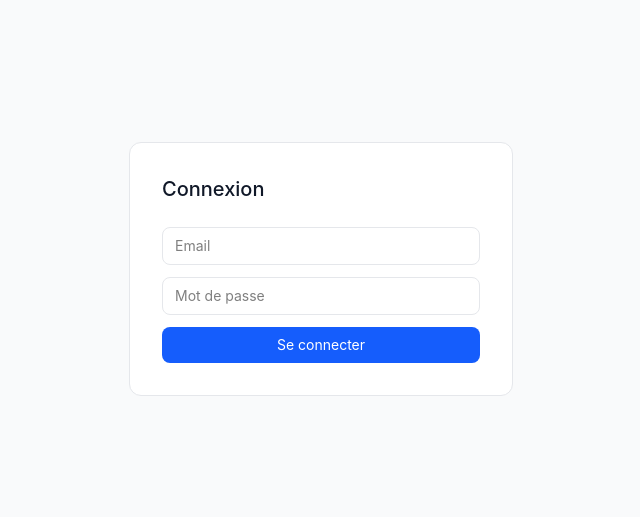
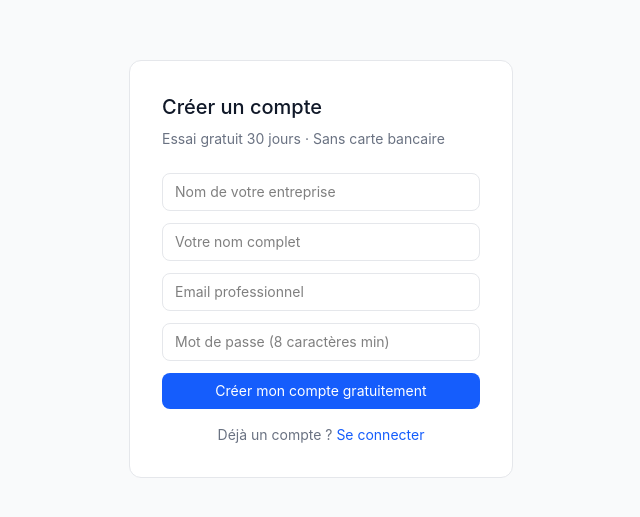
Before and after one commit to GabrielDnl/terrain-saas-front, a React (Vite) app: page /register in a window 1280 px wide. Before the commit this address led to /login. Shown: the part 131-648 px from the top of the page, without its empty margins (319-959 px from the left). Built offline with nearby package versions, Linux system fonts and the light colour scheme.

Commit message:
feat: page register + lien inscription sur login

```diff
--- a/src/App.tsx
+++ b/src/App.tsx
@@ -1,5 +1,6 @@
 import { BrowserRouter, Routes, Route, Navigate } from 'react-router-dom'
 import Login from './pages/Login'
+import Register from './pages/Register'
 import WeekPlanning from './components/WeekPlanning'
 import AgentPlanning from './pages/AgentPlanning'
 import LiveView from './pages/LiveView'
@@ -16,6 +17,7 @@ export default function App() {
     <BrowserRouter>
       <Routes>
         <Route path="/login" element={<Login />} />
+        <Route path="/register" element={<Register />} />
         <Route path="/planning" element={
           <PrivateRoute><WeekPlanning /></PrivateRoute>
         } />
@@ -29,7 +31,7 @@ export default function App() {
           <PrivateRoute><Upgrade /></PrivateRoute>
         } />
         <Route path="/mon-planning/:token" element={<AgentPlanning />} />
-        <Route path="*" element={<Navigate to="/planning" />} />
+        <Route path="*" element={<Navigate to="/login" />} />
       </Routes>
     </BrowserRouter>
   )
--- a/src/pages/Login.tsx
+++ b/src/pages/Login.tsx
@@ -5,14 +5,19 @@ export default function Login() {
   const [email, setEmail] = useState('')
   const [password, setPassword] = useState('')
   const [error, setError] = useState('')
+  const [loading, setLoading] = useState(false)
 
   const handleLogin = async () => {
+    setLoading(true)
+    setError('')
     try {
       const res = await api.post('/auth/login', { email, password })
       localStorage.setItem('token', res.data.token)
       window.location.href = '/planning'
     } catch {
       setError('Identifiants invalides')
+    } finally {
+      setLoading(false)
     }
   }
 
@@ -39,11 +44,18 @@ export default function Login() {
           />
           <button
             onClick={handleLogin}
-            className="w-full py-2 bg-blue-600 text-white rounded-lg text-sm hover:bg-blue-700"
+            disabled={loading}
+            className="w-full py-2 bg-blue-600 text-white rounded-lg text-sm hover:bg-blue-700 disabled:opacity-50"
           >
-            Se connecter
+            {loading ? 'Connexion...' : 'Se connecter'}
           </button>
         </div>
+        <p className="text-center text-sm text-gray-500 mt-4">
+          Pas encore de compte ?{' '}
+          <a href="/register" className="text-blue-600 hover:underline">
+            Créer un compte
+          </a>
+        </p>
       </div>
     </div>
   )
--- /dev/null
+++ b/src/pages/Register.tsx
@@ -0,0 +1,81 @@
+import { useState } from 'react'
+import api from '../lib/api'
+
+export default function Register() {
+  const [form, setForm] = useState({
+    companyName: '',
+    name: '',
+    email: '',
+    password: '',
+  })
+  const [error, setError] = useState('')
+  const [loading, setLoading] = useState(false)
+
+  const handleRegister = async () => {
+    setLoading(true)
+    setError('')
+    try {
+      const res = await api.post('/auth/register', form)
+      localStorage.setItem('token', res.data.token)
+      window.location.href = '/planning'
+    } catch (err: any) {
+      setError(err.response?.data?.error || 'Erreur lors de l\'inscription')
+    } finally {
+      setLoading(false)
+    }
+  }
+
+  return (
+    <div className="min-h-screen flex items-center justify-center bg-gray-50">
+      <div className="bg-white rounded-xl border border-gray-200 p-8 w-full max-w-sm">
+        <h1 className="text-xl font-medium text-gray-900 mb-2">Créer un compte</h1>
+        <p className="text-sm text-gray-500 mb-6">Essai gratuit 30 jours · Sans carte bancaire</p>
+        {error && <p className="text-sm text-red-500 mb-4">{error}</p>}
+        <div className="space-y-3">
+          <input
+            type="text"
+            placeholder="Nom de votre entreprise"
+            value={form.companyName}
+            onChange={e => setForm(f => ({ ...f, companyName: e.target.value }))}
+            className="w-full border border-gray-200 rounded-lg px-3 py-2 text-sm"
+          />
+          <input
+            type="text"
+            placeholder="Votre nom complet"
+            value={form.name}
+            onChange={e => setForm(f => ({ ...f, name: e.target.value }))}
+            className="w-full border border-gray-200 rounded-lg px-3 py-2 text-sm"
+          />
+          <input
+            type="email"
+            placeholder="Email professionnel"
+            value={form.email}
+            onChange={e => setForm(f => ({ ...f, email: e.target.value }))}
+            className="w-full border border-gray-200 rounded-lg px-3 py-2 text-sm"
+          />
+          <input
+            type="password"
+            placeholder="Mot de passe (8 caractères min)"
+            value={form.password}
+            onChange={e => setForm(f => ({ ...f, password: e.target.value }))}
+            onKeyDown={e => e.key === 'Enter' && handleRegister()}
+            className="w-full border border-gray-200 rounded-lg px-3 py-2 text-sm"
+          />
+          <button
+            onClick={handleRegister}
+            disabled={loading}
+            className="w-full py-2 bg-blue-600 text-white rounded-lg text-sm hover:bg-blue-700 disabled:opacity-50"
+          >
+            {loading ? 'Création...' : 'Créer mon compte gratuitement'}
+          </button>
+        </div>
+        <p className="text-center text-sm text-gray-500 mt-4">
+          Déjà un compte ?{' '}
+          <a href="/login" className="text-blue-600 hover:underline">
+            Se connecter
+          </a>
+        </p>
+      </div>
+    </div>
+  )
+}
```
